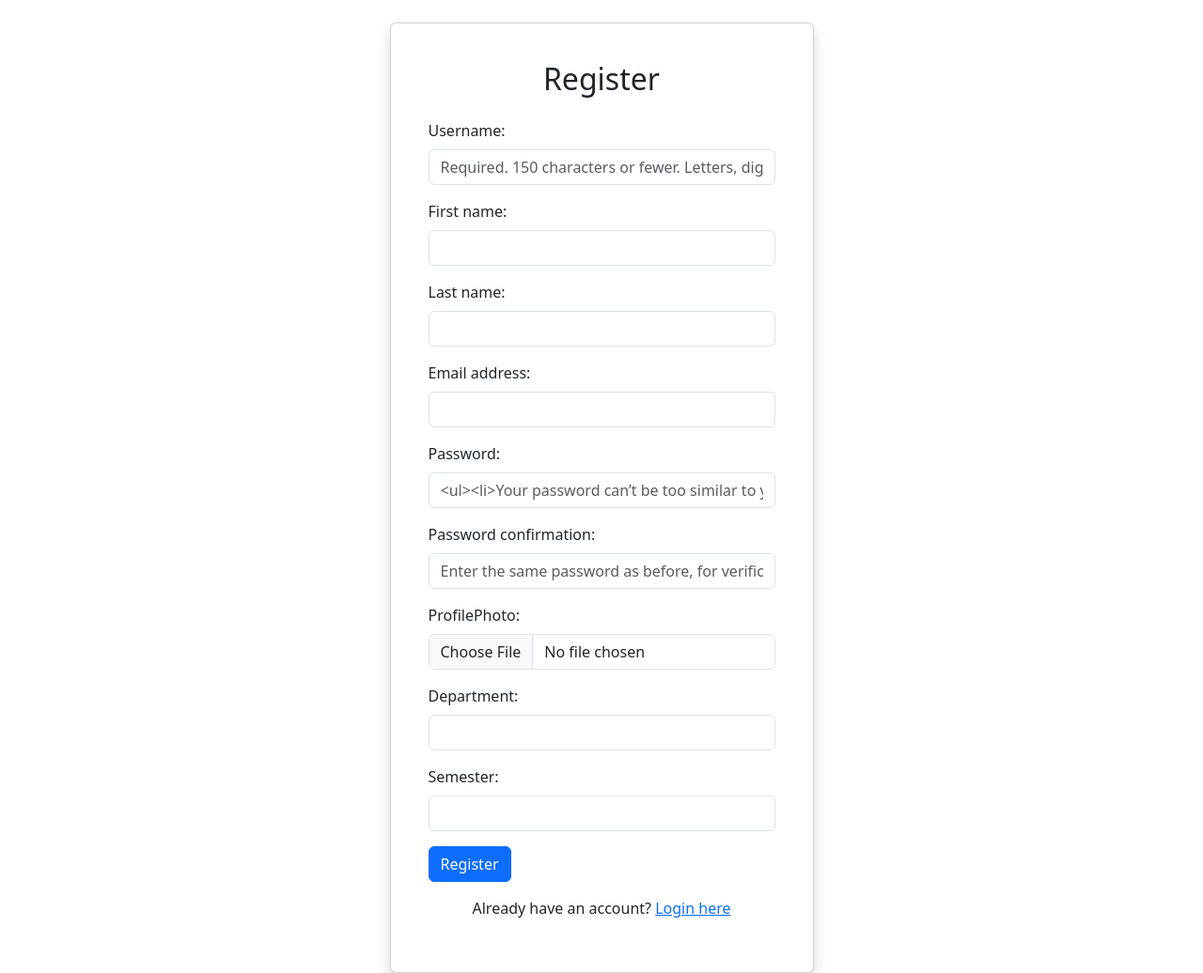
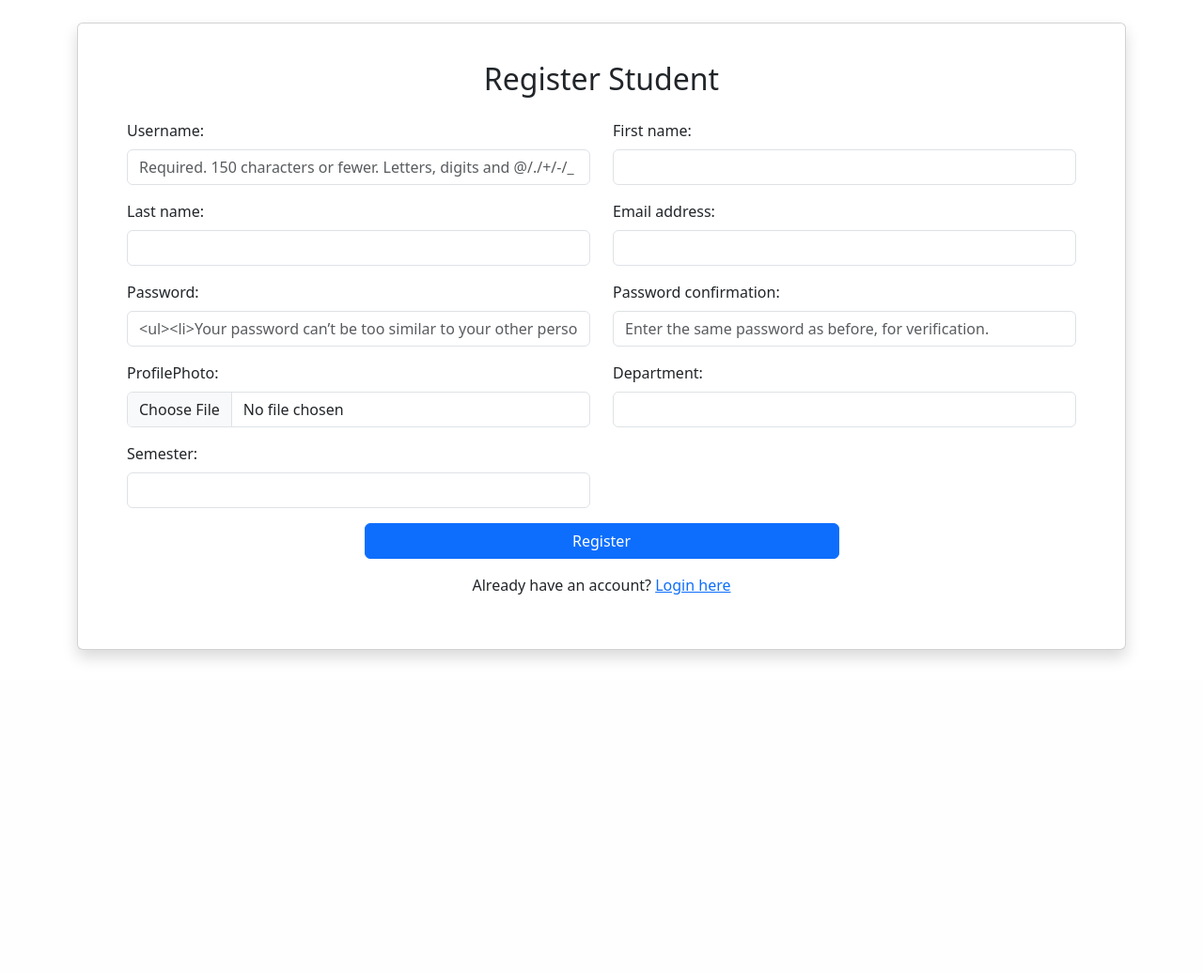
Before and after one commit to ZalaHarshpalsinh/ddu_plus, a Django app: page /authentication/student/register in a window 1280 px wide. Shown: the part 76-1112 px from the top of the page at 94% size. After the commit the page ends 779 px from the top, so only its background shows below. Run offline with Django 4.2, Linux system fonts and the light colour scheme; parts of the project's set-up code (start-up, migrations or seed data) failed here and were passed over; some libraries are stand-ins or nearby versions.

Commit message:
Made forms better

```diff
--- a/templates/authentication/student/register.html
+++ b/templates/authentication/student/register.html
@@ -7,16 +7,20 @@ Student | Register
 {% block body %}
 <div class="container">
     <div class="row justify-content-center">
-        <div class="col-md-5">
-            <div class="card mt-4 p-4 shadow rounded">
+        <div class="col-12">
+            <div class="card my-4 p-4 shadow rounded">
                 <div class="card-body">
-                    <h2 class="card-title text-center mb-4">Register</h2>
-                    <form method="POST" class="needs-validation">
-                        {% csrf_token %}
-                        {{ userForm }}
-                        {{ personForm }}
-                        {{ studentForm }}
-                        <button type="submit" class="btn btn-primary">Register</button>
+                    <h2 class="card-title text-center mb-4">Register Student</h2>
+                    <form method="POST" class="container needs-validation">
+                        <div class="row row-cols-1 row-cols-md-2">
+                            {% csrf_token %}
+                            {{ userForm }}
+                            {{ personForm }}
+                            {{ studentForm }}
+                        </div>
+                        <div class="text-center">
+                            <button type="submit" class="btn btn-primary w-50">Register</button>
+                        </div>
                     </form>
                     <div class="text-center mt-3">
                         <p>Already have an account? <a href="{% url 'authentication:login' %}">Login here</a></p>
--- a/templates/components/form_snippet.html
+++ b/templates/components/form_snippet.html
@@ -5,7 +5,7 @@
 {% endfor %}
 
 {% for field in form %}
-<div class="mb-3 text-">
+<div class="mb-3 col">
     <label for="{{ field.id_for_label }}" class="form-label">{{ field.label_tag }}</label>
 
     {% if field.field.widget.input_type %}
```
Also changed, not shown: templates/authentication/employee/register.html (+13 -9 lines), templates/authentication/login.html (+7 -7 lines), templates/landing_page.html (+5 -5 lines).
